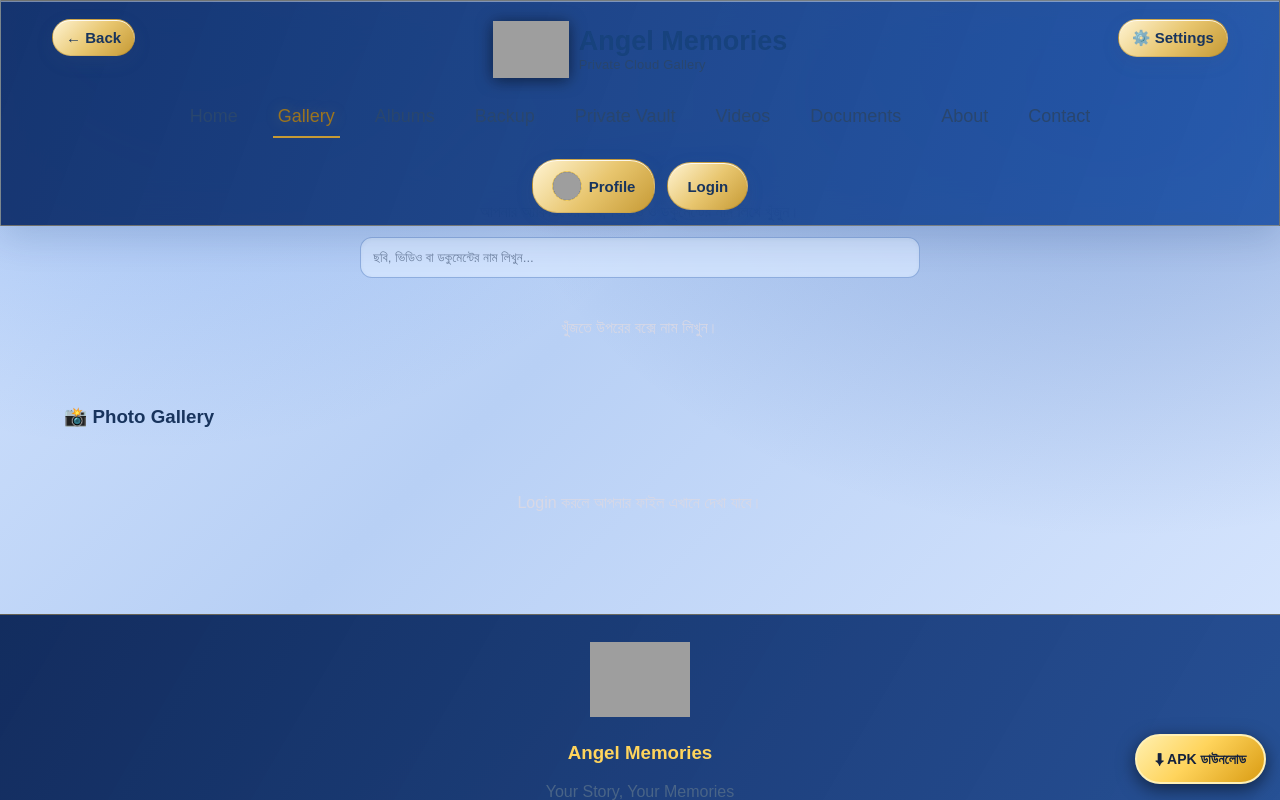
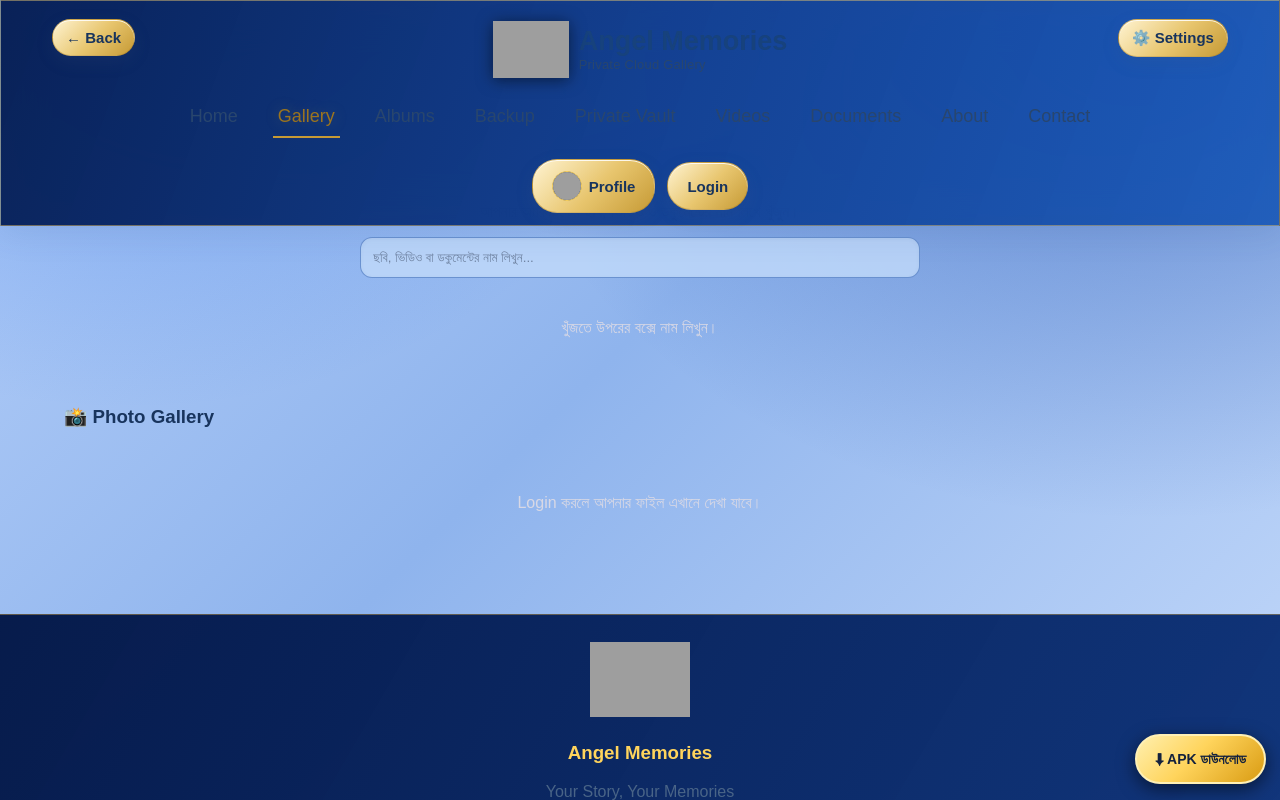
Before and after one commit to angelmemoriesofficial/Angel-Memories, a website: page index.html in a window 1280 px wide. Both pictures are taken after a click on the link "Gallery". Shown: the part 126-926 px from the top of the page. Drawn offline with nearby package versions, Linux system fonts and the light colour scheme; grey boxes are pictures that could not be loaded.

Commit message:
Increase royal blue glass intensity

```diff
--- a/index.html
+++ b/index.html
@@ -503,48 +503,43 @@ input,select,textarea{background:rgba(224,236,252,.86)!important}
 </style>
 
 <style id="angel-blue-glass-enhancement">
-/* Angel Memories — deeper royal-blue glass finish */
+/* Angel Memories — stronger royal blue glass */
 body{
-  background:
-    radial-gradient(ellipse at 12% 8%,rgba(44,112,220,.34),transparent 38%),
-    radial-gradient(ellipse at 88% 22%,rgba(25,75,166,.30),transparent 40%),
-    linear-gradient(135deg,#d6e6ff 0%,#b8d0f5 45%,#dce9ff 100%) !important;
+ background:
+ radial-gradient(ellipse at 10% 5%,rgba(40,111,235,.46),transparent 36%),
+ radial-gradient(ellipse at 90% 18%,rgba(18,67,168,.43),transparent 40%),
+ linear-gradient(135deg,#b9d2fa 0%,#8fb4ed 48%,#c5dafa 100%) !important;
 }
 header,.header,.navbar,.nav-bar,.topbar,
 .panel,.card,.glass,.modal-content,.stat-card,.gallery-card,
 .upload-card,.dashboard-card,.settings-card,.member-card{
-  background:linear-gradient(145deg,rgba(20,66,145,.27),rgba(32,91,181,.16) 55%,rgba(255,255,255,.16)) !important;
-  border:1px solid rgba(34,83,164,.34) !important;
-  box-shadow:0 12px 34px rgba(9,39,96,.15),inset 0 1px 0 rgba(255,255,255,.42) !important;
-  backdrop-filter:blur(20px) saturate(150%) !important;
-  -webkit-backdrop-filter:blur(20px) saturate(150%) !important;
+ background:linear-gradient(145deg,rgba(13,57,139,.40),rgba(28,91,190,.27) 58%,rgba(115,164,231,.22)) !important;
+ border:1px solid rgba(27,76,164,.43) !important;
+ box-shadow:0 14px 38px rgba(5, thirty, 95,.20),inset 0 1px 0 rgba(220,237,255,.42) !important;
+ backdrop-filter:blur(22px) saturate(160%) !important;
+ -webkit-backdrop-filter:blur(22px) saturate(160%) !important;
 }
 header,.header,.navbar,.nav-bar,.topbar{
-  background:linear-gradient(110deg,rgba(9,39,99,.92),rgba(23,76,161,.86)) !important;
-  border-color:rgba(218,184,105,.46) !important;
-  color:#fff !important;
+ background:linear-gradient(110deg,rgba(5,28,82,.97),rgba(13,57,139,.94),rgba(25,87,181,.90)) !important;
+ border-color:rgba(222,187,105,.50) !important;color:#fff !important;
 }
 .hero,.hero-section{
-  background:linear-gradient(125deg,rgba(10,43,108,.91),rgba(27,86,181,.78),rgba(40,112,205,.52)) !important;
-  color:#fff !important;
-  border:1px solid rgba(224,190,112,.56) !important;
+ background:linear-gradient(125deg,rgba(5,31,91,.96),rgba(14,66,158,.91),rgba(35,105,205,.78)) !important;
+ color:#fff !important;border:1px solid rgba(224,190,112,.58) !important;
 }
 button,.btn,.primary-btn{
-  background:linear-gradient(135deg,#123f91,#2369c8) !important;
-  border:1px solid rgba(226,190,105,.68) !important;
-  box-shadow:0 6px 18px rgba(11,48,112,.24) !important;
+ background:linear-gradient(135deg,#0a347f,#1557b7) !important;
+ border:1px solid rgba(226,190,105,.72) !important;
+ box-shadow:0 7px 20px rgba(5,35,100,.30) !important;
 }
-button:hover,.btn:hover,.primary-btn:hover{
-  background:linear-gradient(135deg,#0b2b67,#1b56b5) !important;
-}
+button:hover,.btn:hover,.primary-btn:hover{background:linear-gradient(135deg,#06245f,#104895) !important;}
 input,select,textarea{
-  background:rgba(214,231,255,.78) !important;
-  border:1px solid rgba(39,91,174,.38) !important;
-  color:#102b59 !important;
+ background:rgba(190,216,250,.86) !important;
+ border:1px solid rgba(24,75,165,.48) !important;color:#09285f !important;
 }
 footer,.footer{
-  background:linear-gradient(120deg,rgba(8,34,85,.94),rgba(20,65,139,.90)) !important;
-  color:#eef5ff !important;
+ background:linear-gradient(120deg,rgba(4,24,72,.98),rgba(10,48,119,.96)) !important;
+ color:#eef5ff !important;
 }
 </style>
 
```
